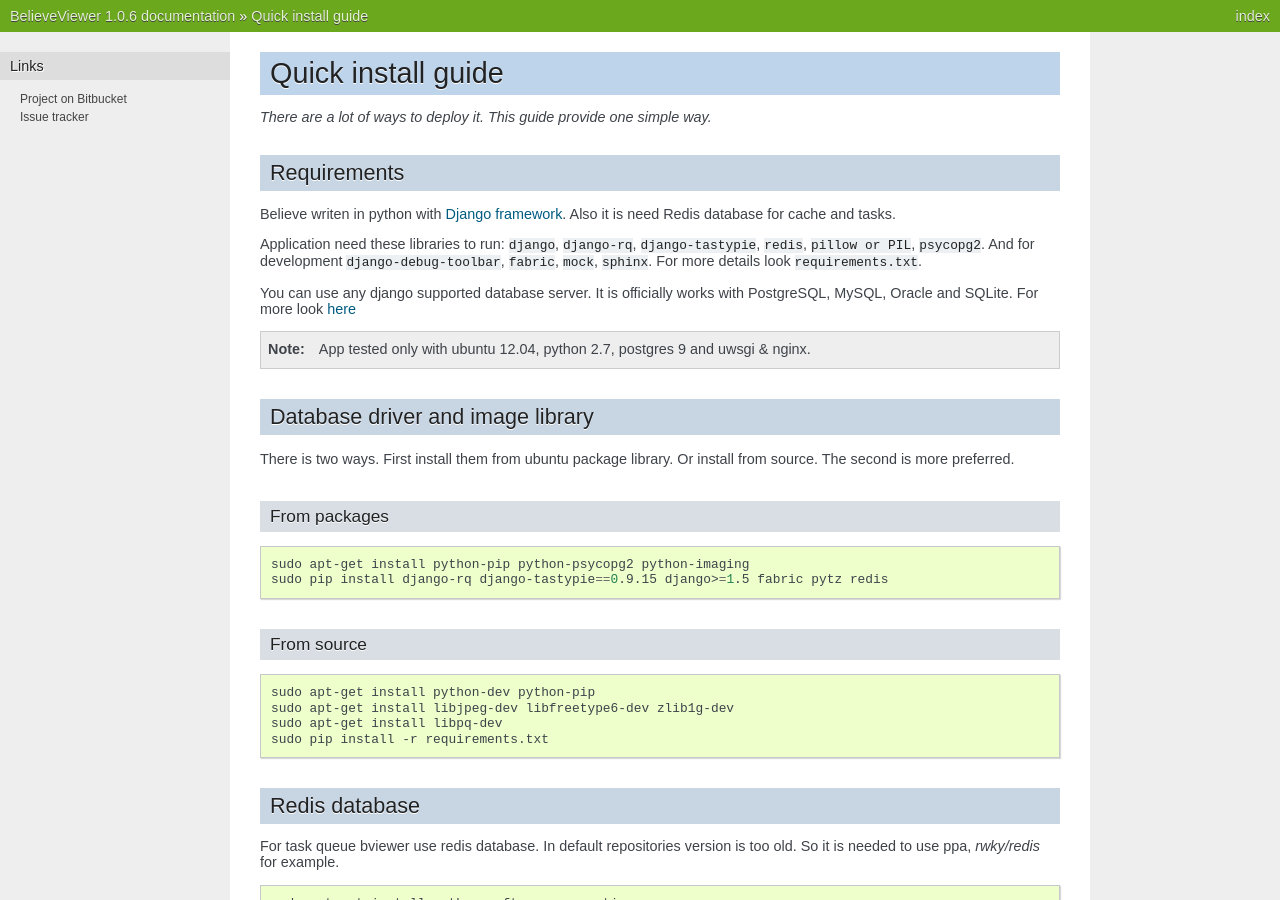
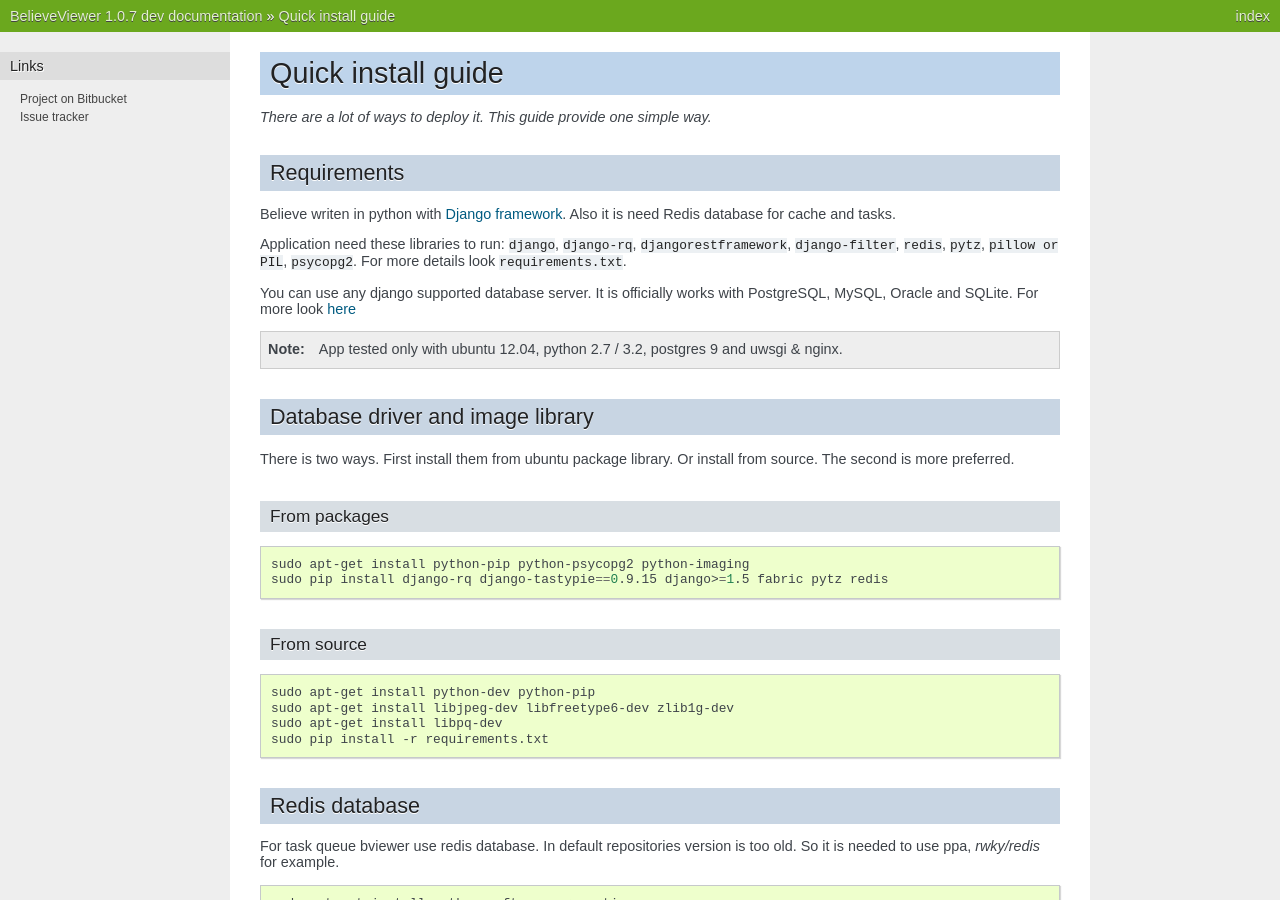
Before and after one commit to b7w/bviewer, a Sphinx documentation site: the page built from docs/intro/installation.rst, in a window 1280 px wide and 900 px high. Built offline with Sphinx 7.4.7, drawn with Linux system fonts in a browser that asks for light colours; some of the changed text lies outside the part shown.

Commit message:
Update docs for python 3 installation

```diff
--- a/docs/conf.py
+++ b/docs/conf.py
@@ -52,7 +52,7 @@
 # The short X.Y version.
 version = '1.0'
 # The full version, including alpha/beta/rc tags.
-release = '1.0.6'
+release = '1.0.7 dev'
 
 # The language for content autogenerated by Sphinx. Refer to documentation
 # for a list of supported languages.
--- a/docs/intro/installation.rst
+++ b/docs/intro/installation.rst
@@ -15,9 +15,8 @@
   Also it is need Redis database for cache and tasks.
 
 | Application need these libraries to run:
-  ``django``, ``django-rq``, ``django-tastypie``, ``redis``, ``pillow or PIL``, ``psycopg2``.
-  And for development ``django-debug-toolbar``, ``fabric``, ``mock``, ``sphinx``.
-  For more details look ``requirements.txt``.
+  ``django``, ``django-rq``, ``djangorestframework``, ``django-filter``, ``redis``, ``pytz``,
+  ``pillow or PIL``, ``psycopg2``. For more details look ``requirements.txt``.
 
 | You can use any django supported database server.
   It is officially works with PostgreSQL, MySQL, Oracle and SQLite.
@@ -25,7 +24,7 @@
 
 .. note::
 
-    App tested only with ubuntu 12.04, python 2.7, postgres 9 and uwsgi & nginx.
+    App tested only with ubuntu 12.04, python 2.7 / 3.2, postgres 9 and uwsgi & nginx.
 
 
 Database driver and image library
@@ -131,6 +130,9 @@
     For background tasks, such as image processing by default starts 2 workers.
     With default and low queue.
 
+.. note::
+
+    For python 3 use ``uwsgi-plugin-python3`` and replace in ``uwsgi.ini`` ``python`` to ``python32``
 
 Web server
 ==========
```
Also changed, not shown: 1 other file.
